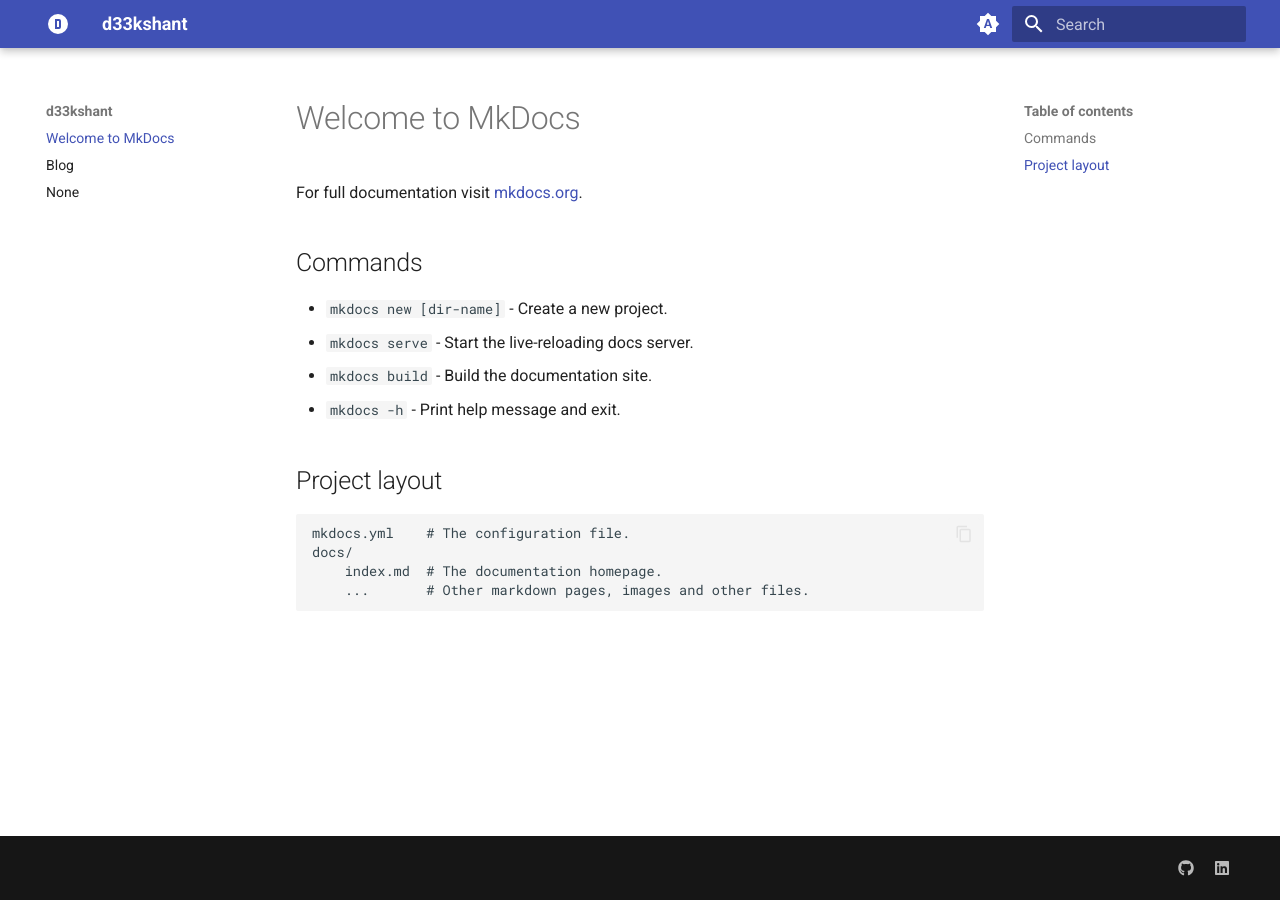
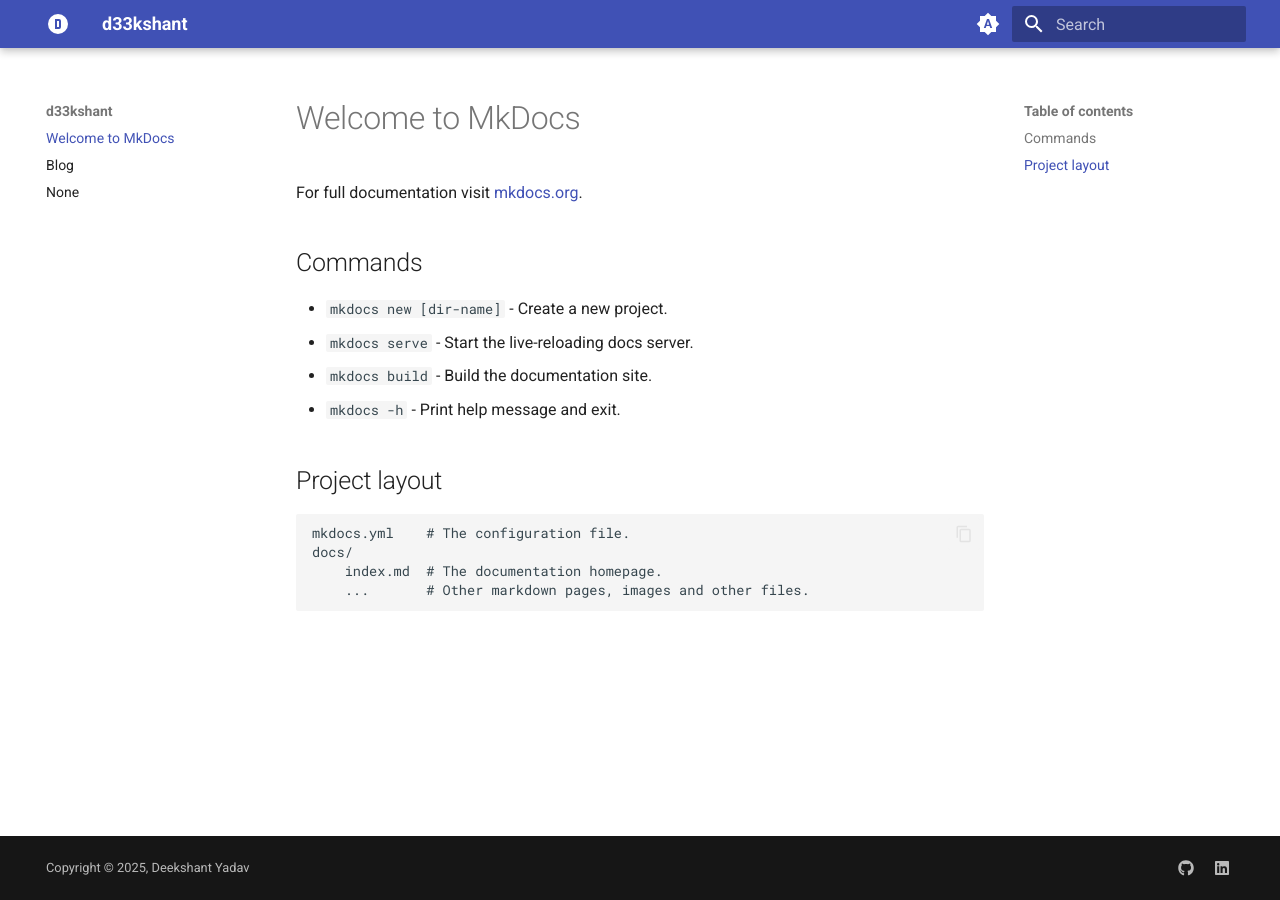
Before and after one commit to d33kshant/d33kshant.github.io, an MkDocs documentation site: the page built from docs/index.md, in a window 1280 px wide. Built offline with MkDocs 1.6.1 and Material for MkDocs 9.7.7, drawn with Linux system fonts in a browser that asks for light colours.

Commit message:
feat: added copyright footnote

```diff
--- a/mkdocs.yml
+++ b/mkdocs.yml
@@ -1,5 +1,6 @@
 site_name: d33kshant
 site_url: https://d33kshant.github.io/
+copyright: Copyright &copy; 2025, Deekshant Yadav
 nav:
   - index.md
   - blog/index.md
```
